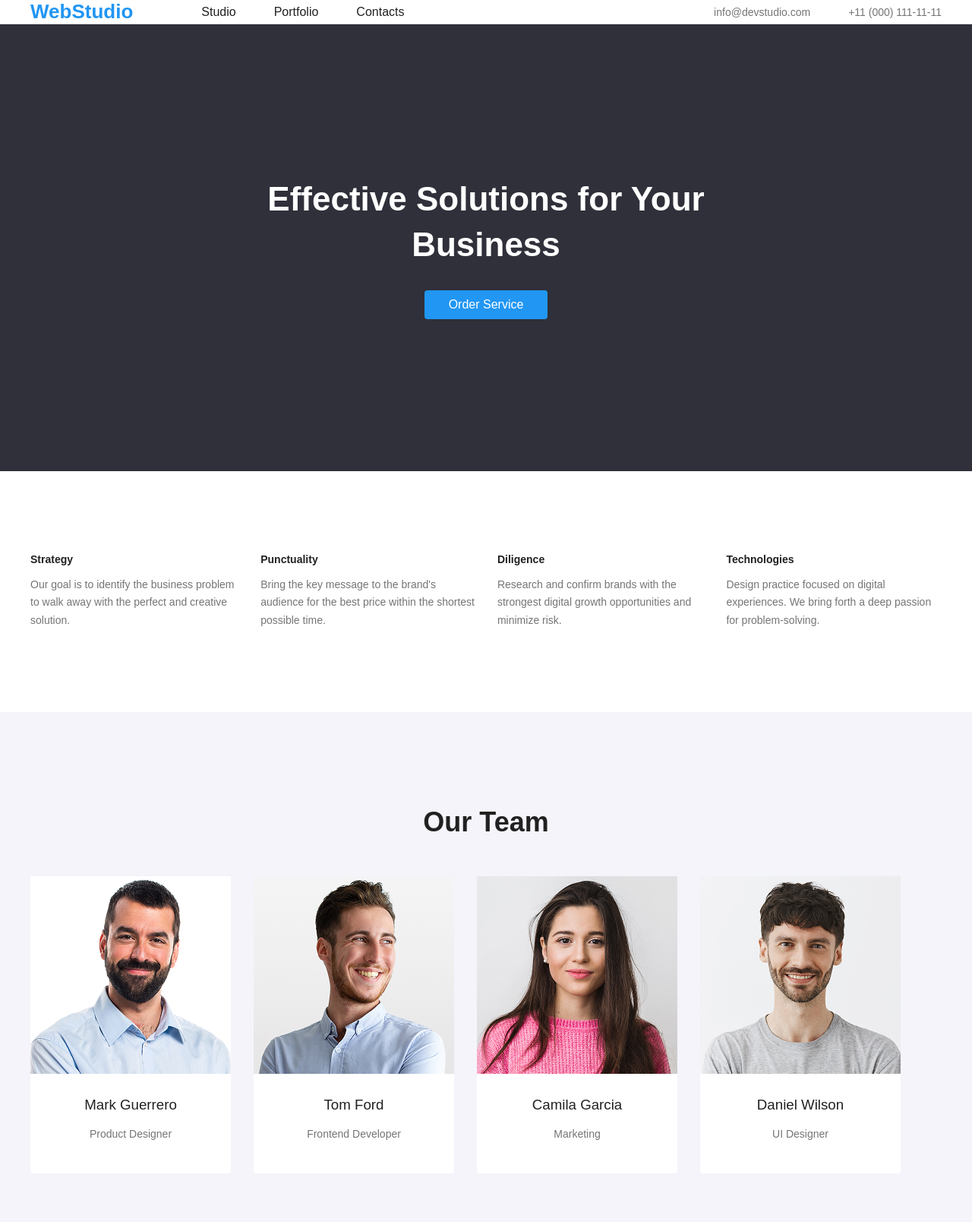
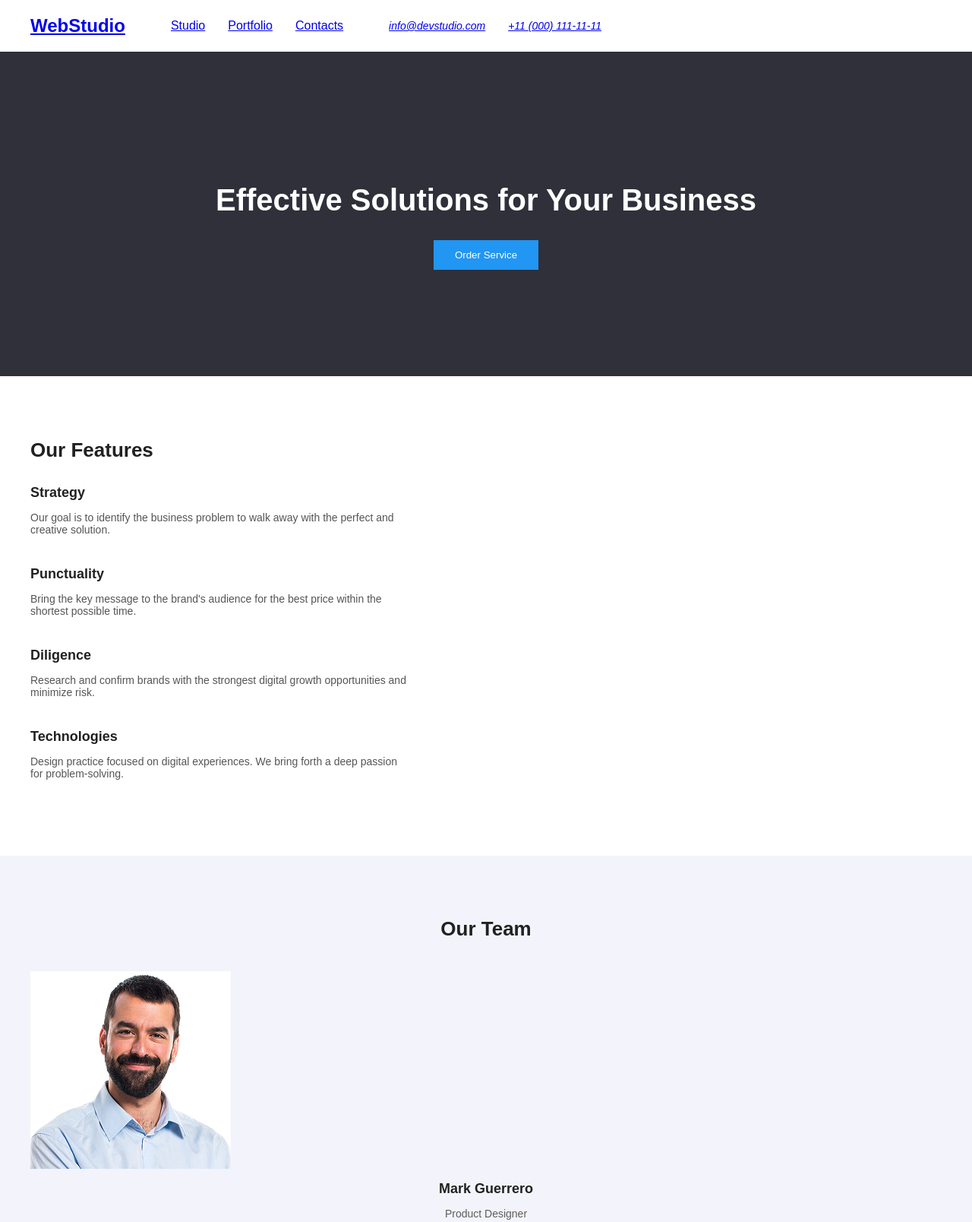
Before and after one commit to LaraMach/goit-markup-hw-02, a plain HTML site: page index.html in a window 1280 px wide. Shown: the top 1608 px of the page at 76% size. Drawn offline with Linux system fonts and the light colour scheme.

Commit message:
updated CSS styles for team layout

```diff
--- a/css/styles.css
+++ b/css/styles.css
@@ -1,4 +1,3 @@
-/* Скидання базових стилів */
 body {
     margin: 0;
     font-family: Arial, sans-serif;
@@ -11,162 +10,128 @@ ul {
     padding: 0;
 }
 
-a {
-    text-decoration: none;
-    color: inherit;
-}
-
 img {
     display: block;
     max-width: 100%;
 }
 
-/* Контейнер */
 .container {
     width: 1200px;
     margin: 0 auto;
     padding: 0 15px;
 }
 
-/* Header */
+/* HEADER */
 .header {
-    border-bottom: 1px solid #ececec;
+    padding: 20px 0;
 }
 
 .header-container {
     display: flex;
     align-items: center;
+    gap: 60px;
 }
 
 .logo {
-    font-size: 26px;
+    font-size: 24px;
     font-weight: 700;
-    color: #2196f3;
-    margin-right: 90px;
 }
 
 .nav-list {
     display: flex;
-    gap: 50px;
-}
-
-.nav-list a {
-    font-weight: 500;
-}
-
-.contacts {
-    margin-left: auto;
-    font-style: normal;
+    gap: 30px;
 }
 
 .contacts ul {
     display: flex;
-    gap: 50px;
-    color: #757575;
+    gap: 30px;
     font-size: 14px;
+    margin-left: auto;
 }
 
-/* Hero */
+/* HERO */
 .hero {
     background-color: #2f303a;
-    padding: 200px 0;
+    padding: 140px 0;
     text-align: center;
 }
 
 .hero h1 {
-    max-width: 700px;
-    margin: 0 auto 30px;
-    color: #ffffff;
-    font-size: 44px;
-    font-weight: 900;
-    line-height: 1.36;
+    color: white;
+    font-size: 40px;
+    margin-bottom: 30px;
 }
 
 .hero button {
-    background-color: #2196f3;
-    color: #ffffff;
+    background: #2196f3;
+    color: white;
     border: none;
-    border-radius: 4px;
-    padding: 10px 32px;
-    font-size: 16px;
+    padding: 12px 28px;
     cursor: pointer;
 }
 
-/* Features */
+/* FEATURES */
 .features {
-    padding: 94px 0;
+    padding: 60px 0;
 }
 
 .features h2 {
-    display: none;
+    font-size: 26px;
+    margin-bottom: 30px;
 }
 
-.features-grid {
-    display: flex;
-    gap: 30px;
+.feature-item {
+    margin-bottom: 40px;
 }
 
 .feature-item h3 {
-    font-size: 14px;
-    font-weight: 700;
-    margin-bottom: 10px;
+    font-size: 18px;
+    margin-bottom: 8px;
 }
 
 .feature-item p {
     font-size: 14px;
-    line-height: 1.7;
-    color: #757575;
+    color: #555;
+    max-width: 500px;
 }
 
-/* Team */
+/* TEAM */
 .team {
-    background-color: #f5f4fa;
-    padding: 94px 0;
+    padding: 60px 0;
+    background: #f3f3fb;
+    text-align: center;
 }
 
 .team h2 {
-    text-align: center;
-    font-size: 36px;
-    margin-bottom: 50px;
+    font-size: 26px;
+    margin-bottom: 40px;
 }
 
 .team-grid {
     display: flex;
-    gap: 30px;
-}
-
-.team-card {
-    background-color: #ffffff;
-    text-align: center;
-    padding-bottom: 30px;
-    border-radius: 0 0 4px 4px;
+    flex-direction: column;
+    gap: 60px;
 }
 
 .team-card h3 {
-    margin-top: 30px;
-    font-weight: 500;
+    margin: 16px 0 4px;
+    font-size: 18px;
 }
 
 .team-card p {
+    color: #5d5d5d;
     font-size: 14px;
-    color: #757575;
 }
 
-/* Footer */
+/* FOOTER */
 .footer {
-    background-color: #2f303a;
-    padding: 60px 0;
-    color: #ffffff;
-}
-
-.footer .logo {
-    display: inline-block;
-    margin-bottom: 20px;
+    padding: 40px 0;
+    background: #2f303a;
+    color: white;
 }
 
 .footer p {
     max-width: 260px;
     font-size: 14px;
-    line-height: 1.7;
-    color: rgba(255, 255, 255, 0.6);
+    line-height: 1.4;
 }
```
